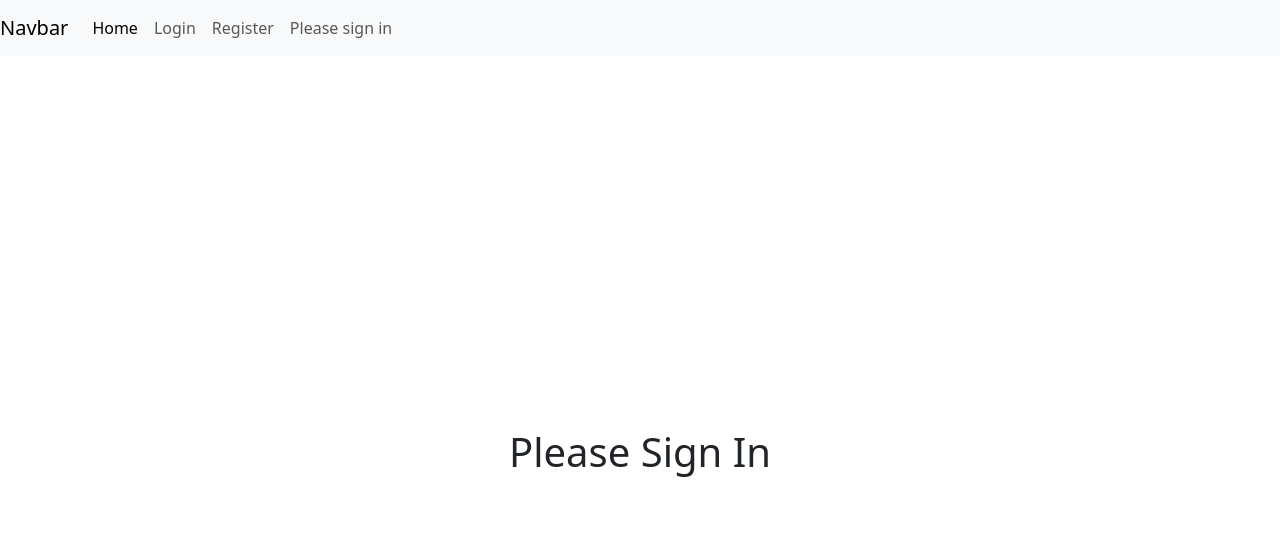
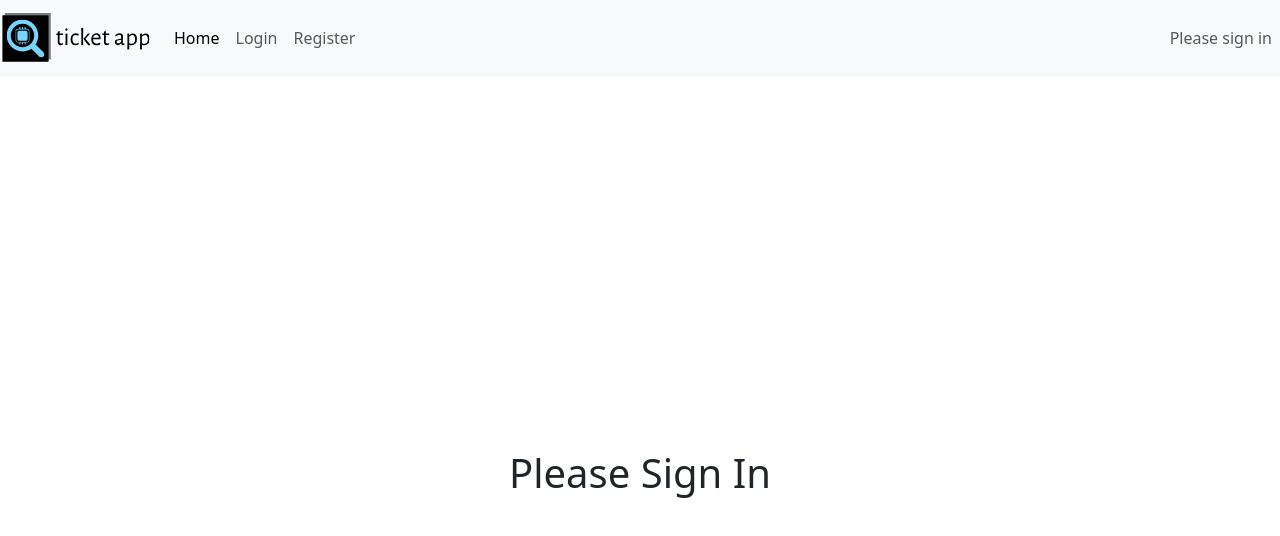
Before and after one commit to suprayoungblood/Ticket-Application, a Vue app in the folder Ticket-Application-Frontend/: page / in a window 1280 px wide. Shown: the top 536 px of the page. Built offline with nearby package versions, Linux system fonts and the light colour scheme.

Commit message:
fixed the navbar and added logo

```diff
--- a/Ticket-Application-Frontend/src/components/navbar/navbar.html
+++ b/Ticket-Application-Frontend/src/components/navbar/navbar.html
@@ -1,5 +1,7 @@
 <nav class="navbar navbar-expand-lg navbar-light bg-light">
-  <router-link class="navbar-brand" to="/">Navbar</router-link>
+  <router-link class="navbar-brand" to="/">
+    <img src="/logo.svg" alt="Logo" width="150" />
+  </router-link>
   <button
     class="navbar-toggler"
     type="button"
@@ -11,31 +13,42 @@
   >
     <span class="navbar-toggler-icon"></span>
   </button>
-  <div class="collapse navbar-collapse" id="navbarNavAltMarkup">
+  <div
+    class="collapse navbar-collapse justify-content-between"
+    id="navbarNavAltMarkup"
+  >
     <div class="navbar-nav">
-      <router-link class="nav-item nav-link active" to="/"
-        >Home <span class="sr-only"></span
-      ></router-link>
-      <router-link v-if="!isAuthenticated" class="nav-item nav-link" to="/login"
-        >Login</router-link
+      <router-link class="nav-item nav-link active" to="/">
+        Home <span class="sr-only"></span>
+      </router-link>
+      <router-link
+        v-if="!isAuthenticated"
+        class="nav-item nav-link"
+        to="/login"
       >
+        Login
+      </router-link>
       <router-link
         v-if="!isAuthenticated"
         class="nav-item nav-link"
         to="/register"
-        >Register</router-link
       >
-      <span v-if="isAuthenticated" class="nav-item nav-link"
-        >Welcome, {{ loggedInUsername }}</span
-      >
-      <span v-else class="nav-item nav-link">Please sign in</span>
+        Register
+      </router-link>
       <a
         v-if="isAuthenticated"
         class="nav-item nav-link"
         href="#"
         @click="handleLogout"
-        >Logout</a
       >
+        Logout
+      </a>
+    </div>
+    <div class="navbar-nav">
+      <span v-if="isAuthenticated" class="nav-item nav-link">
+        Welcome, {{ loggedInUsername }}
+      </span>
+      <span v-else class="nav-item nav-link">Please sign in</span>
     </div>
   </div>
 </nav>
```
Also changed, not shown: Ticket-Application-Frontend/public/logo.svg (added).
